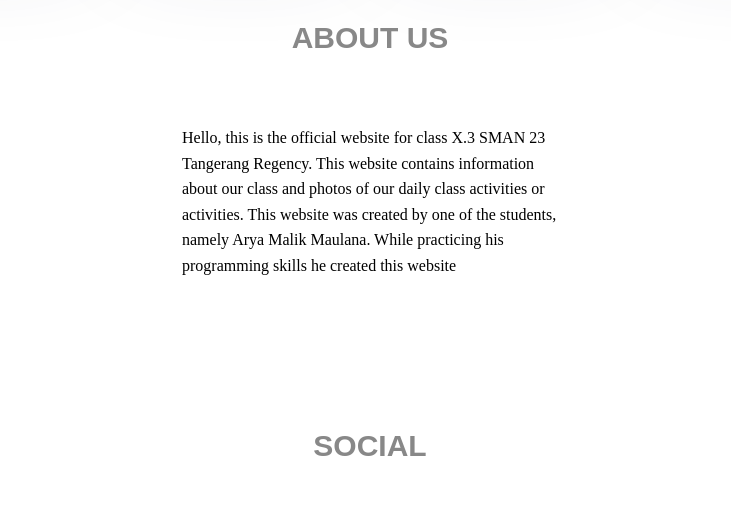
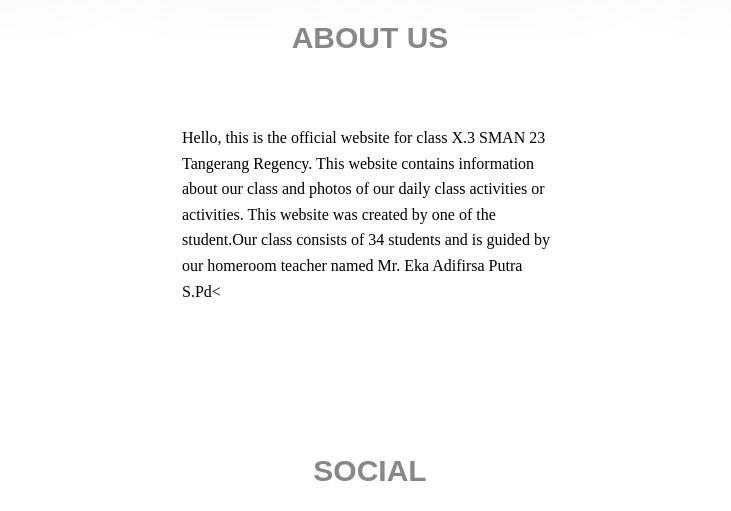
Before and after one commit to Kelascerdasx3/kelas-10.3, a plain HTML site: page index.html in a window 1280 px wide. Shown: the part 2360-2871 px from the top of the page, without its empty margins (270-1001 px from the left). Drawn offline with nearby package versions, Linux system fonts and the light colour scheme.

Commit message:
Update index.html

```diff
--- a/index.html
+++ b/index.html
@@ -206,7 +206,7 @@
    </section >
     <div class="about-container">
      <span class="about-content">
-       <p class="about-description" data-aos="fade-up">     Hello, this is the official website for class X.3 SMAN 23 Tangerang Regency. This website contains information about our class and photos of our daily class activities or activities. This website was created by one of the students, namely Arya Malik Maulana. While practicing his programming skills he created this website</p>
+       <p class="about-description" data-aos="fade-up">Hello, this is the official website for class X.3 SMAN 23 Tangerang Regency. This website contains information about our class and photos of our daily class activities or activities. This website was created by one of the student.Our class consists of 34 students and is guided by our homeroom teacher named Mr. Eka Adifirsa Putra S.Pd<</p>
     </div>
 </span>
 
```
